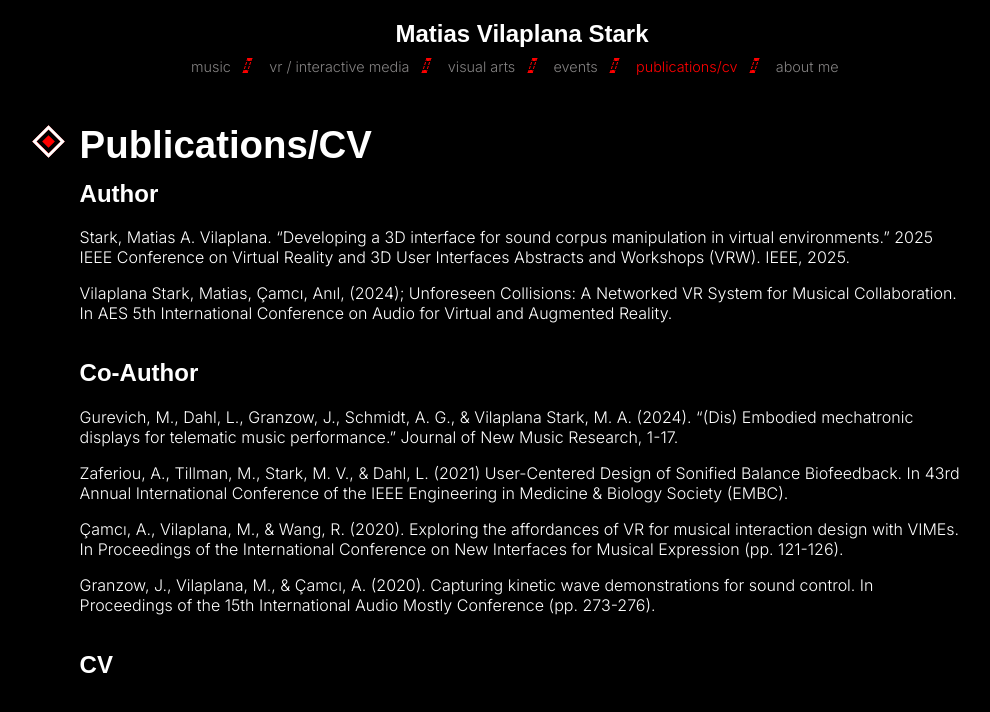
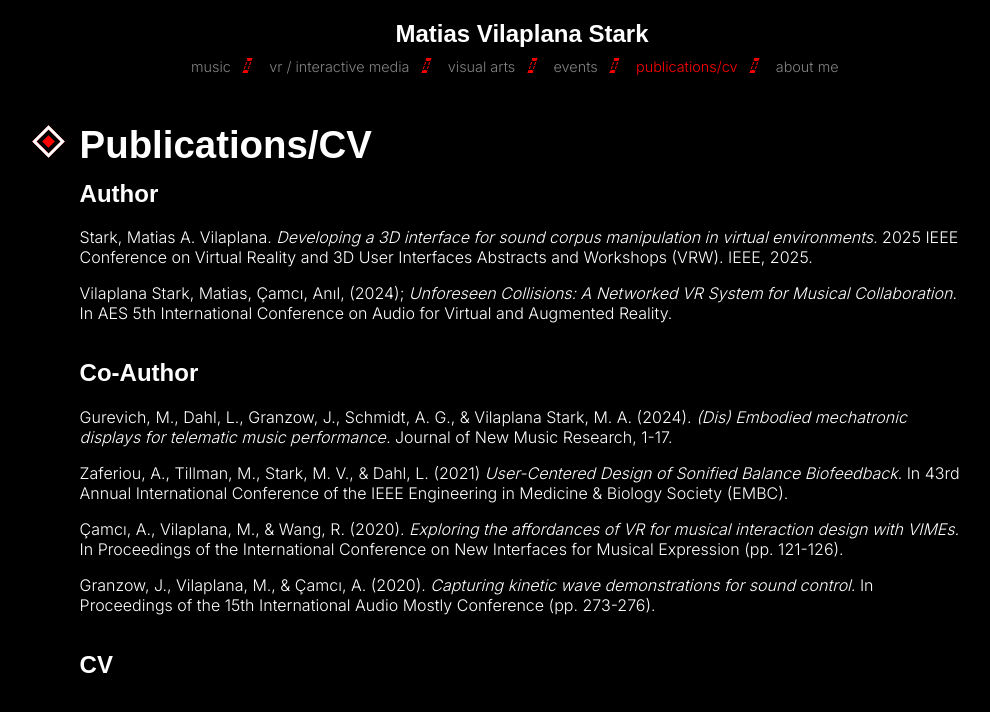
Before and after one commit to matvilap/matvilap.github.io, a Jekyll site: the page built from publications.md, in a window 1280 px wide. Shown: the top 712 px of the page, without its empty margins (118-1108 px from the left). Built offline with Jekyll 4.4.1, drawn with Linux system fonts in a browser that asks for light colours; some web fonts are replaced.

Commit message:
minor edits

```diff
--- a/publications.md
+++ b/publications.md
@@ -4,18 +4,18 @@ order: 5
 ---
 
 ## Author
-Stark, Matias A. Vilaplana. “Developing a 3D interface for sound corpus manipulation in virtual environments.” 2025 IEEE Conference on Virtual Reality and 3D User Interfaces Abstracts and Workshops (VRW). IEEE, 2025.
+Stark, Matias A. Vilaplana. *Developing a 3D interface for sound corpus manipulation in virtual environments.* 2025 IEEE Conference on Virtual Reality and 3D User Interfaces Abstracts and Workshops (VRW). IEEE, 2025.
 
-Vilaplana Stark, Matias, Çamcı, Anıl, (2024); Unforeseen Collisions: A Networked VR System for Musical Collaboration. In AES 5th International Conference on Audio for Virtual and Augmented Reality.
+Vilaplana Stark, Matias, Çamcı, Anıl, (2024); *Unforeseen Collisions: A Networked VR System for Musical Collaboration.* In AES 5th International Conference on Audio for Virtual and Augmented Reality.
 
 ## Co-Author
 Gurevich, M., Dahl, L., Granzow, J., Schmidt, A. G., & Vilaplana Stark, M. A. (2024).
-“(Dis) Embodied mechatronic displays for telematic music performance.” Journal of New Music Research, 1-17.
+*(Dis) Embodied mechatronic displays for telematic music performance.* Journal of New Music Research, 1-17.
 
-Zaferiou, A., Tillman, M., Stark, M. V., & Dahl, L. (2021) User-Centered Design of Sonified Balance Biofeedback. In 43rd Annual International Conference of the IEEE Engineering in Medicine & Biology Society (EMBC).
+Zaferiou, A., Tillman, M., Stark, M. V., & Dahl, L. (2021) *User-Centered Design of Sonified Balance Biofeedback.* In 43rd Annual International Conference of the IEEE Engineering in Medicine & Biology Society (EMBC).
 
-Çamcı, A., Vilaplana, M., & Wang, R. (2020). Exploring the affordances of VR for musical interaction design with VIMEs. In Proceedings of the International Conference on New Interfaces for Musical Expression (pp. 121-126).
+Çamcı, A., Vilaplana, M., & Wang, R. (2020). *Exploring the affordances of VR for musical interaction design with VIMEs.* In Proceedings of the International Conference on New Interfaces for Musical Expression (pp. 121-126).
 
-Granzow, J., Vilaplana, M., & Çamcı, A. (2020). Capturing kinetic wave demonstrations for sound control. In Proceedings of the 15th International Audio Mostly Conference (pp. 273-276).
+Granzow, J., Vilaplana, M., & Çamcı, A. (2020). *Capturing kinetic wave demonstrations for sound control.* In Proceedings of the 15th International Audio Mostly Conference (pp. 273-276).
 
 ## CV
```
Also changed, not shown: _works/pointcloud.md (+1 -2 lines), _works/unforeseencollisions.md (+1 -2 lines), performances.md (+1 -1 lines).
